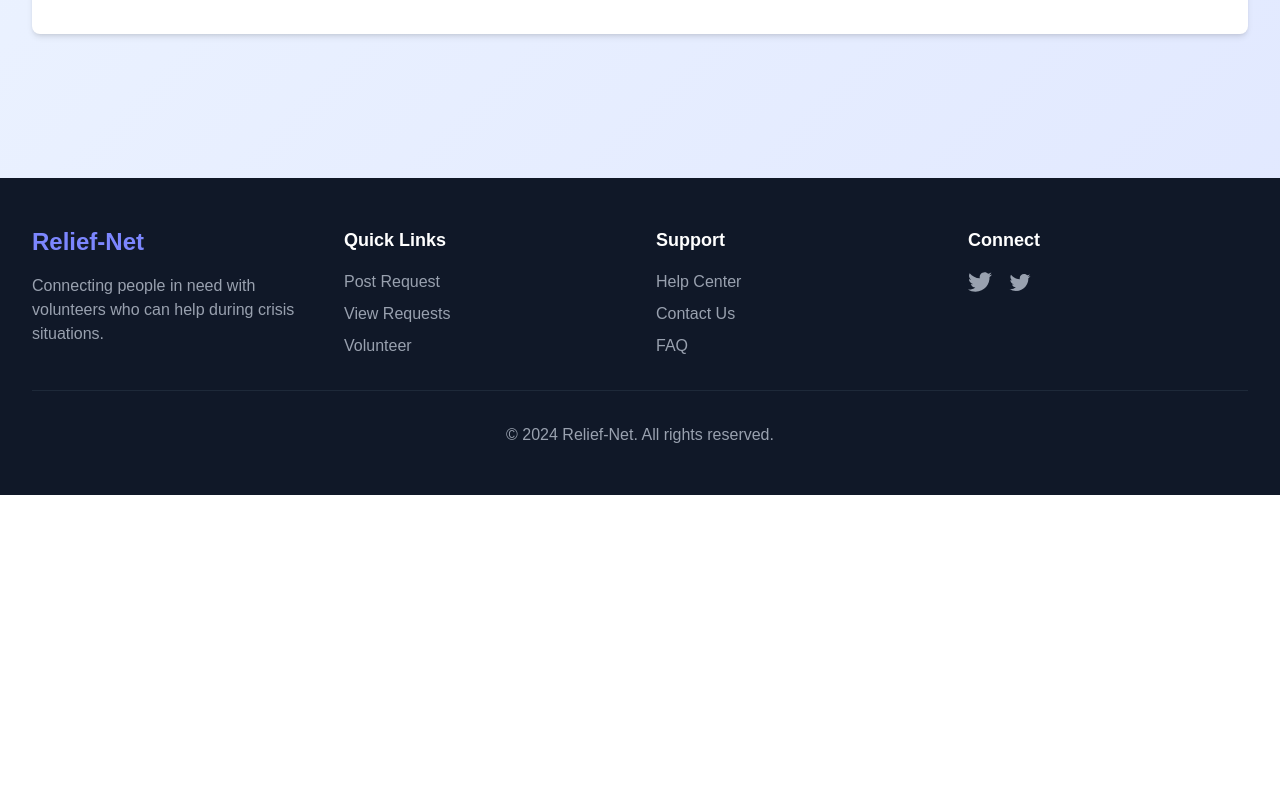
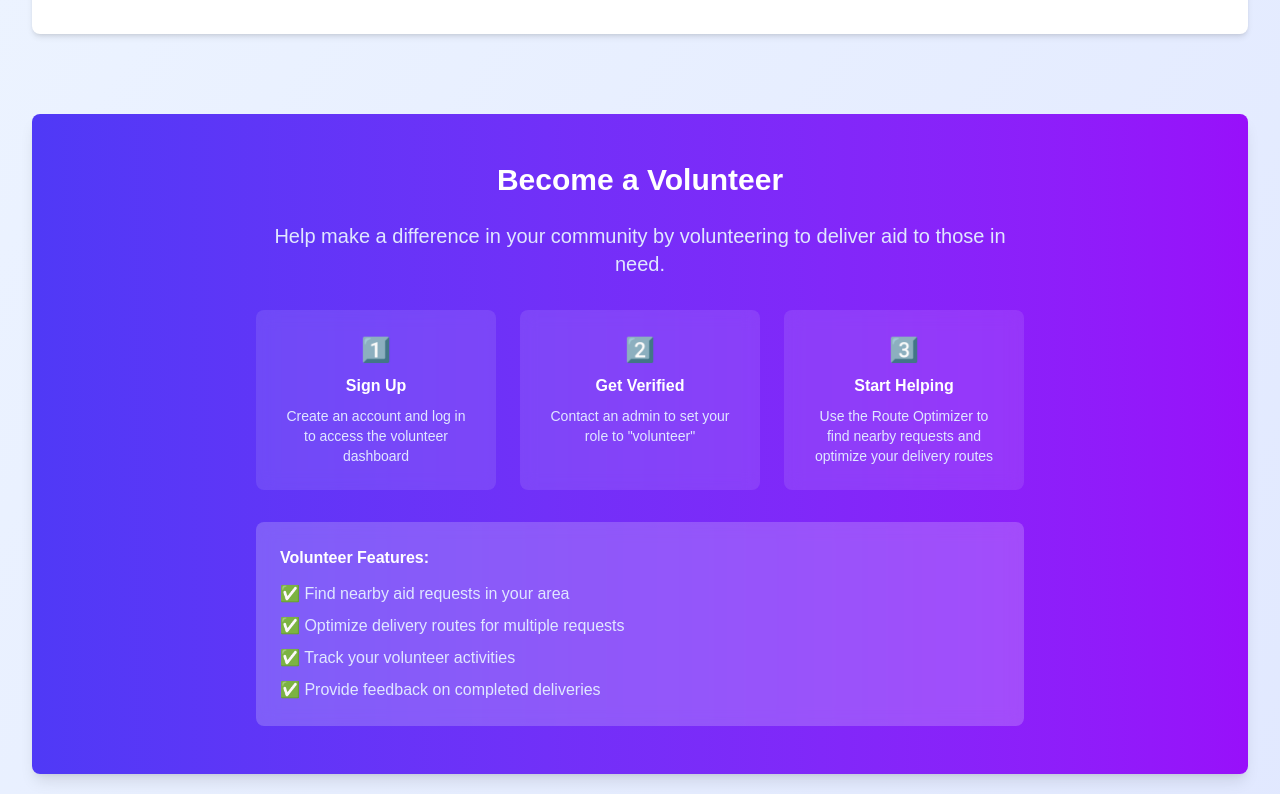
Before and after one commit to rmanadath/Relief-Net, a Next.js app: page / in a window 1280 px wide. Shown: the part 806-1600 px from the top of the page. Before the commit the page ends 1301 px from the top, so only its background shows below. Built offline with nearby package versions, Linux system fonts and the light colour scheme.

Commit message:
Fix Volunteer button on landing page - add scroll functionality and volunteer info section

```diff
--- a/app/page.tsx
+++ b/app/page.tsx
@@ -47,12 +47,21 @@ export default function Home() {
             >
               Request Help
             </Link>
-            <Link
-              href="#"
+            <button
+              onClick={() => {
+                if (typeof window !== 'undefined') {
+                  const volunteerSection = document.getElementById('volunteer-info');
+                  if (volunteerSection) {
+                    volunteerSection.scrollIntoView({ behavior: 'smooth' });
+                  } else {
+                    alert('To become a volunteer:\n\n1. Sign up or log in to access the dashboard\n2. Contact an admin to set your role to "volunteer"\n3. Use the "Route Optimizer" tab to find and help with requests');
+                  }
+                }
+              }}
               className="bg-white text-indigo-600 px-8 py-3 rounded-lg font-semibold border-2 border-indigo-600 hover:bg-indigo-50 transition-colors"
             >
               Volunteer
-            </Link>
+            </button>
           </div>
         </div>
 
@@ -116,6 +125,42 @@ export default function Home() {
             </div>
           </div>
         </div>
+
+        {/* Volunteer Info Section */}
+        <div id="volunteer-info" className="mt-20 bg-gradient-to-r from-indigo-600 to-purple-600 rounded-lg shadow-lg p-12 text-white">
+          <div className="max-w-3xl mx-auto text-center">
+            <h2 className="text-3xl font-bold mb-6">Become a Volunteer</h2>
+            <p className="text-xl mb-8 text-indigo-100">
+              Help make a difference in your community by volunteering to deliver aid to those in need.
+            </p>
+            <div className="grid grid-cols-1 md:grid-cols-3 gap-6 mb-8">
+              <div className="bg-white/10 backdrop-blur-sm rounded-lg p-6">
+                <div className="text-2xl font-bold mb-2">1️⃣</div>
+                <h3 className="font-semibold mb-2">Sign Up</h3>
+                <p className="text-sm text-indigo-100">Create an account and log in to access the volunteer dashboard</p>
+              </div>
+              <div className="bg-white/10 backdrop-blur-sm rounded-lg p-6">
+                <div className="text-2xl font-bold mb-2">2️⃣</div>
+                <h3 className="font-semibold mb-2">Get Verified</h3>
+                <p className="text-sm text-indigo-100">Contact an admin to set your role to "volunteer"</p>
+              </div>
+              <div className="bg-white/10 backdrop-blur-sm rounded-lg p-6">
+                <div className="text-2xl font-bold mb-2">3️⃣</div>
+                <h3 className="font-semibold mb-2">Start Helping</h3>
+                <p className="text-sm text-indigo-100">Use the Route Optimizer to find nearby requests and optimize your delivery routes</p>
+              </div>
+            </div>
+            <div className="bg-white/20 backdrop-blur-sm rounded-lg p-6 text-left">
+              <h3 className="font-semibold mb-3">Volunteer Features:</h3>
+              <ul className="space-y-2 text-indigo-100">
+                <li>✅ Find nearby aid requests in your area</li>
+                <li>✅ Optimize delivery routes for multiple requests</li>
+                <li>✅ Track your volunteer activities</li>
+                <li>✅ Provide feedback on completed deliveries</li>
+              </ul>
+            </div>
+          </div>
+        </div>
       </main>
 
       {/* Footer */}
```
